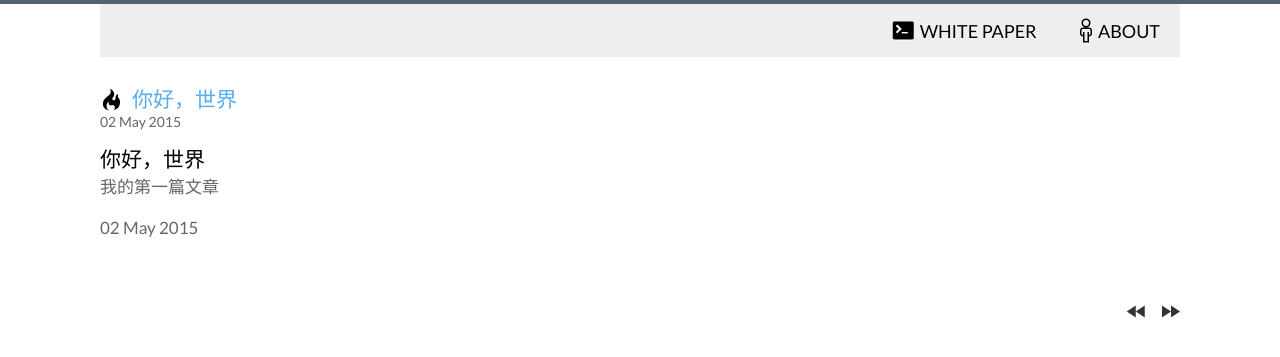
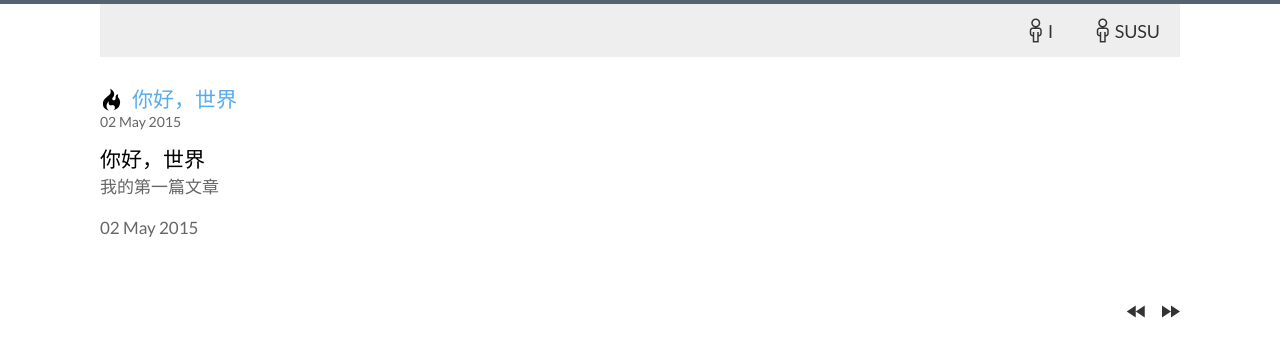
Before and after one commit to everestwinter/MyFamousSaying, a Jekyll site: the page built from index.html, in a window 1280 px wide. Shown: the top 357 px of the page. Built offline with Jekyll 4.4.1, drawn with Linux system fonts in a browser that asks for light colours; Markdown is read by kramdown in place of the engine named in the settings; the list of posts is cut into pages by our own code.

Commit message:
change color

```diff
--- a/_includes/header.html
+++ b/_includes/header.html
@@ -2,8 +2,8 @@
   <header>
       <ul class="nav">
         <!--Change the  URL here if working on an absolute domain-->
-        <li><a href="/everestwinter"><span class="mega-octicon octicon-terminal" style="margin-right: 6px;"></span>White Paper</a></li>
-        <li><a href="/everestwinter/about"><span class="mega-octicon octicon-person" style="margin-right: 6px;"></span>About</a></li>
+        <li><span class="mega-octicon octicon-person" style="margin-right: 6px;"></span>I</li>
+        <li><span class="mega-octicon octicon-person" style="margin-right: 6px;"></span>Susu</li>
       </ul>
   </header>
   <script data-gratipay-username="vinitkme" data-gratipay-widget="button" src="//grtp.co/v1.js"></script>
--- a/css/base.css
+++ b/css/base.css
@@ -83,7 +83,7 @@ header {
 }
 
 ul.nav {
-  background-color: #eee;
+  background-color: #DEDEDE;
   margin: 0;
   padding: 12px 0 10px 0;
   list-style-type: none;
```
